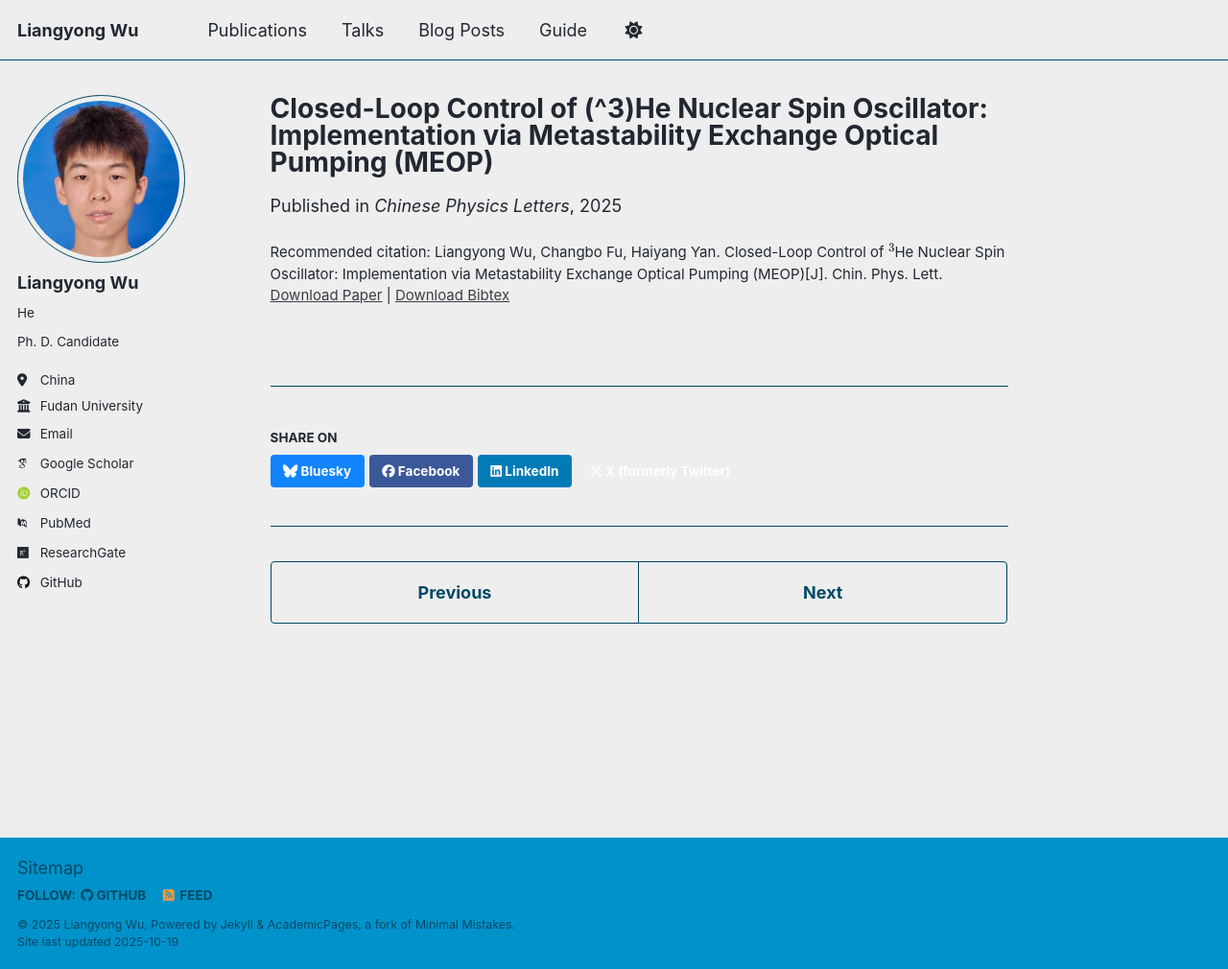
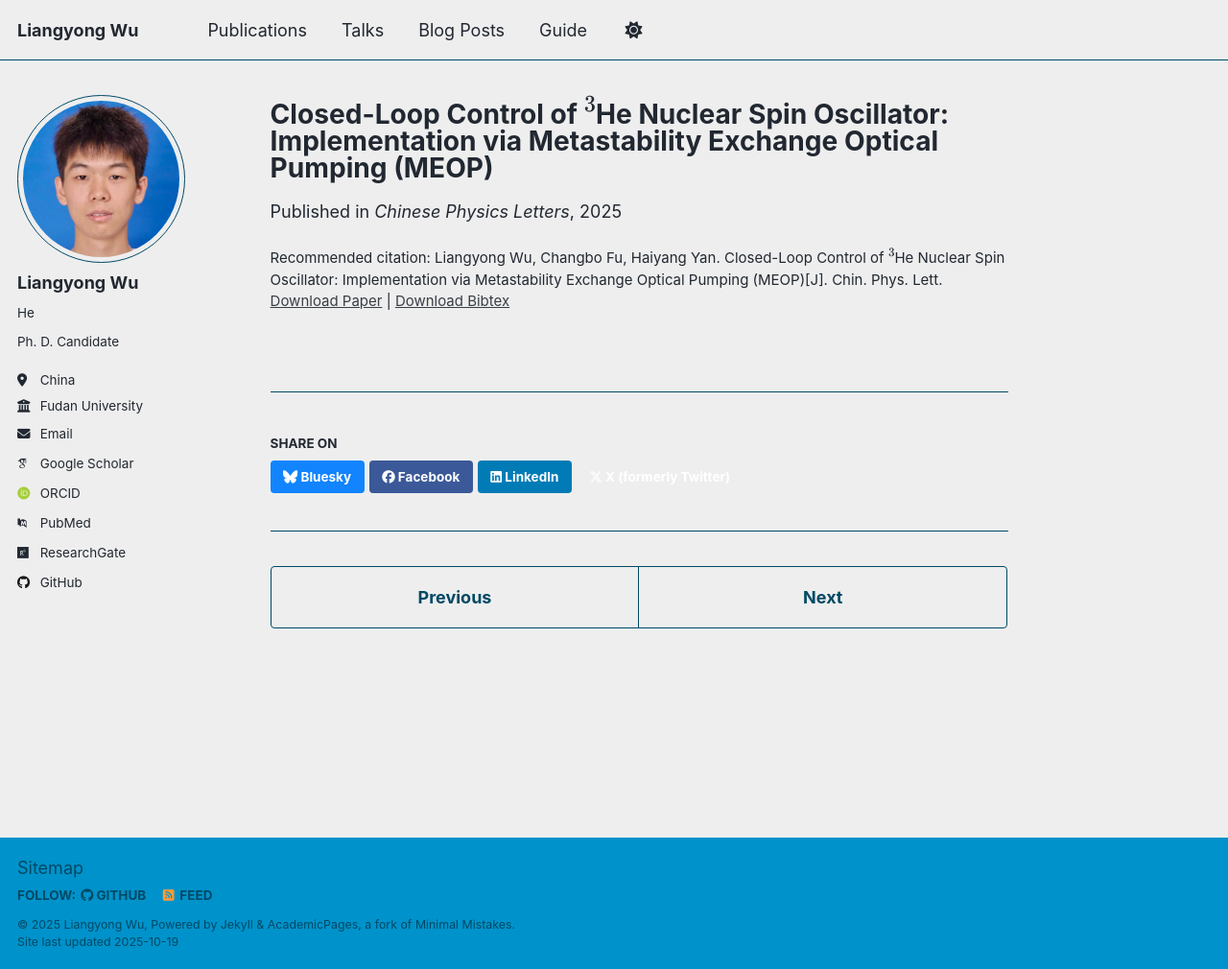
Before and after one commit to Myerrs/myerrs.github.io, a Jekyll site: the page built from _publications/wu2025cpl.md, in a window 1280 px wide and 1010 px high. Shown: the whole window at 96% size. Built offline with Jekyll 4.4.1, drawn with Linux system fonts in a browser that asks for light colours; some web fonts are replaced; a script that is not in the unit is left out.

```diff
--- a/_publications/wu2025cpl.md
+++ b/_publications/wu2025cpl.md
@@ -1,5 +1,6 @@
 ---
-title: "Closed-Loop Control of \\(^3\\)He Nuclear Spin Oscillator: Implementation via Metastability Exchange Optical Pumping (MEOP)"
+title: |
+    Closed-Loop Control of \\(^3\\)He Nuclear Spin Oscillator: Implementation via Metastability Exchange Optical Pumping (MEOP)
 collection: publications
 category: manuscripts
 permalink: /publications/wu2025cpl
```
Also changed, not shown: _publications/wang2024scpma.md (+2 -1 lines).
